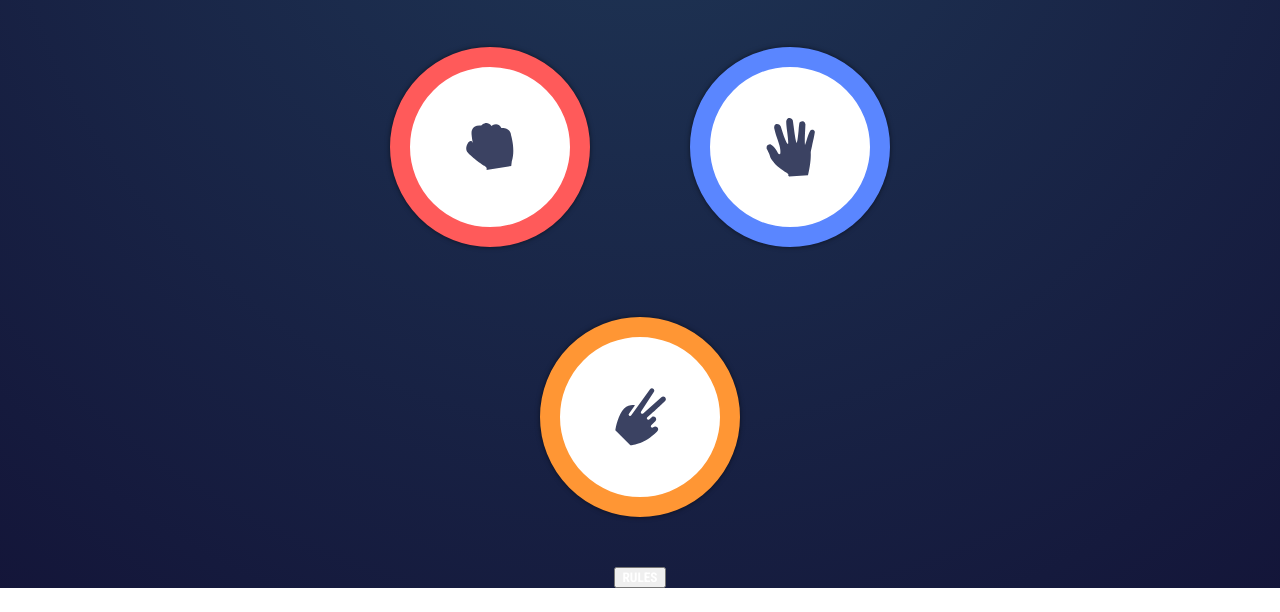
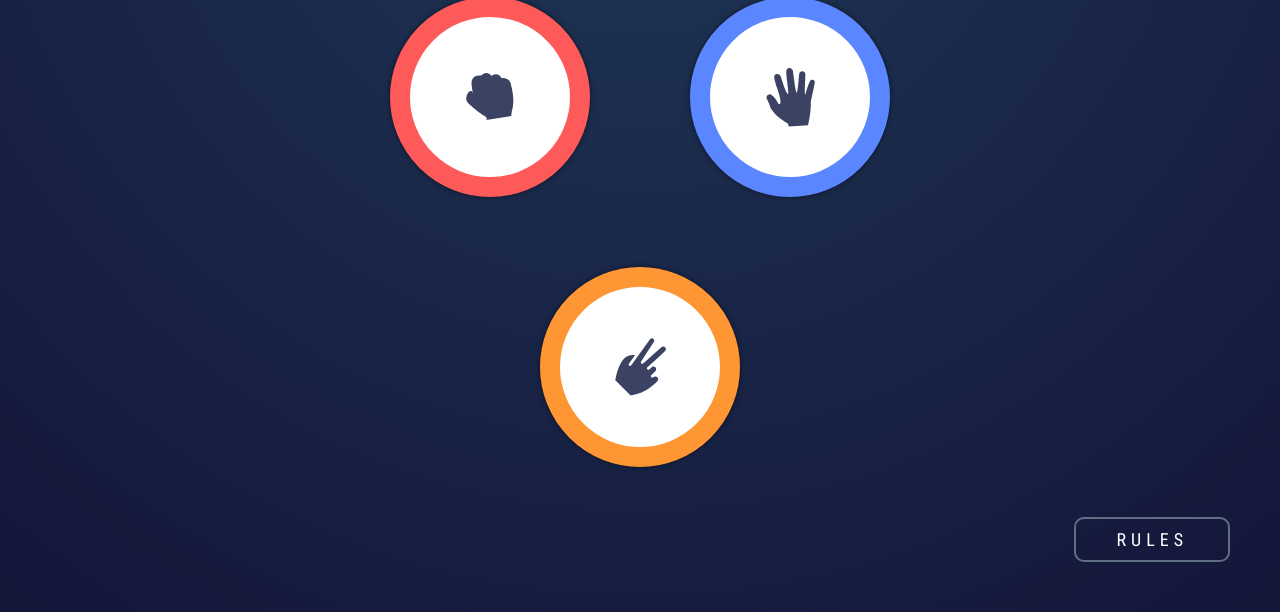
Before and after one commit to Bidrift/odin-rock-paper-scissors, a plain HTML site: page index.html in a window 1280 px wide. Shown: the part 212-824 px from the top of the page. Before the commit the page ends 800 px from the top, so only its background shows below. Drawn offline with Linux system fonts and the light colour scheme.

Commit message:
Add more style

```diff
--- a/index.html
+++ b/index.html
@@ -3,7 +3,7 @@
 <head>
     <meta charset="UTF-8">
     <meta name="viewport" content="width=device-width, initial-scale=1.0">
-    <script src="./script.js"></script>
+    <script src="./script.js" defer></script>
     <link rel="preconnect" href="https://fonts.googleapis.com">
     <link rel="preconnect" href="https://fonts.gstatic.com" crossorigin>
     <link href="https://fonts.googleapis.com/css2?family=Roboto+Condensed:ital,wght@0,100..900;1,100..900&display=swap" rel="stylesheet">
--- a/style.css
+++ b/style.css
@@ -122,6 +122,10 @@ header {
     margin: 0;
 }
 
+.choice-button:hover {
+    box-shadow: inset 0 0 50px #0000009c;
+}
+
 .choice-item {
     display: flex;
     justify-content: center;
@@ -145,3 +149,26 @@ header {
 .choice-scissors {
     border: 20px solid #ff9634;
 }
+
+footer {
+    align-self: stretch;
+    display: flex;
+    justify-content: flex-end;
+    align-items: center;
+    padding: 50px;
+    gap: 20px;
+}
+
+.secondary-button {
+    background: none;
+    border: 2px solid hsl(217, 16%, 45%);
+    display: flex;
+    justify-content: center;
+    align-items: center;
+    padding: 10px 40px;
+    border-radius: 10px;
+    outline: none;
+    font-size: 18px;
+    letter-spacing: 5px;
+    font-weight: 400;
+}
```
